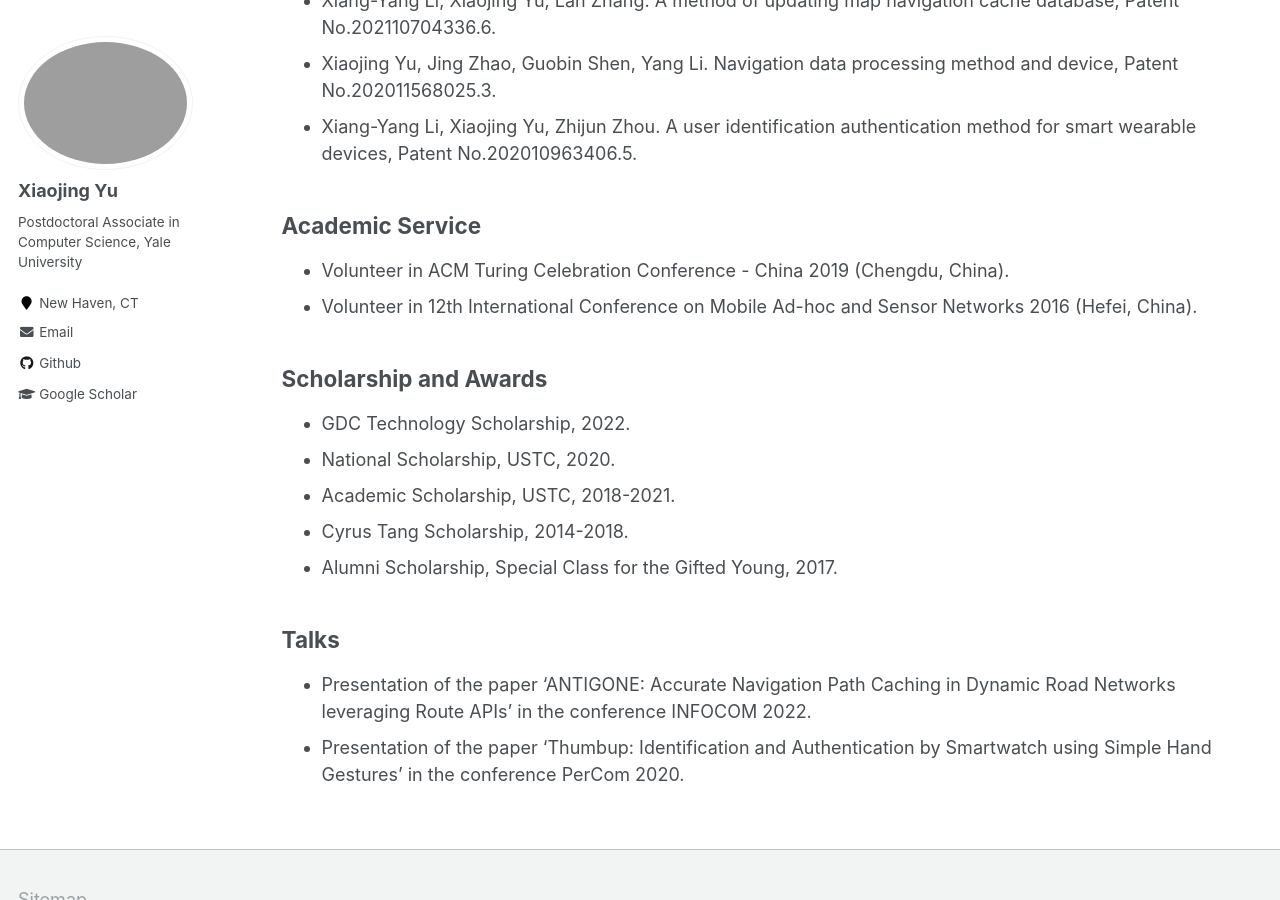
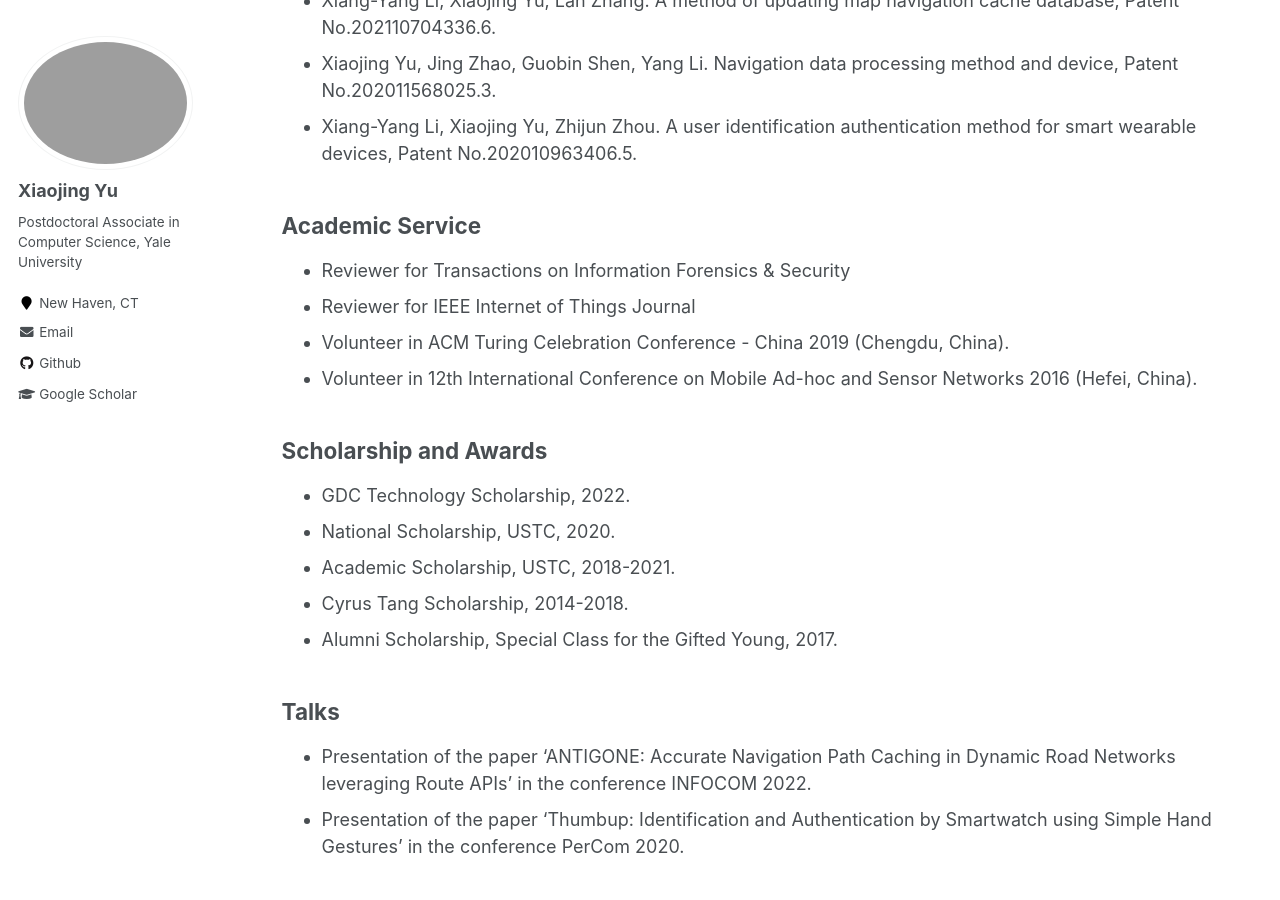
Before and after one commit to blairjing/blairjing.github.io, a Jekyll site: the page built from _pages/cv.md, in a window 1280 px wide and 900 px high, scrolled down 2067 px. Built offline with Jekyll 4.4.1, drawn with Linux system fonts in a browser that asks for light colours.

Commit message:
Update cv.md

```diff
--- a/_pages/cv.md
+++ b/_pages/cv.md
@@ -70,6 +70,8 @@ Patents
 
 Academic Service
 ------
+* Reviewer for Transactions on Information Forensics & Security
+* Reviewer for IEEE Internet of Things Journal
 * Volunteer in ACM Turing Celebration Conference - China 2019 (Chengdu, China).
 * Volunteer in 12th International Conference on Mobile Ad-hoc and Sensor Networks 2016 (Hefei, China).
 
```
